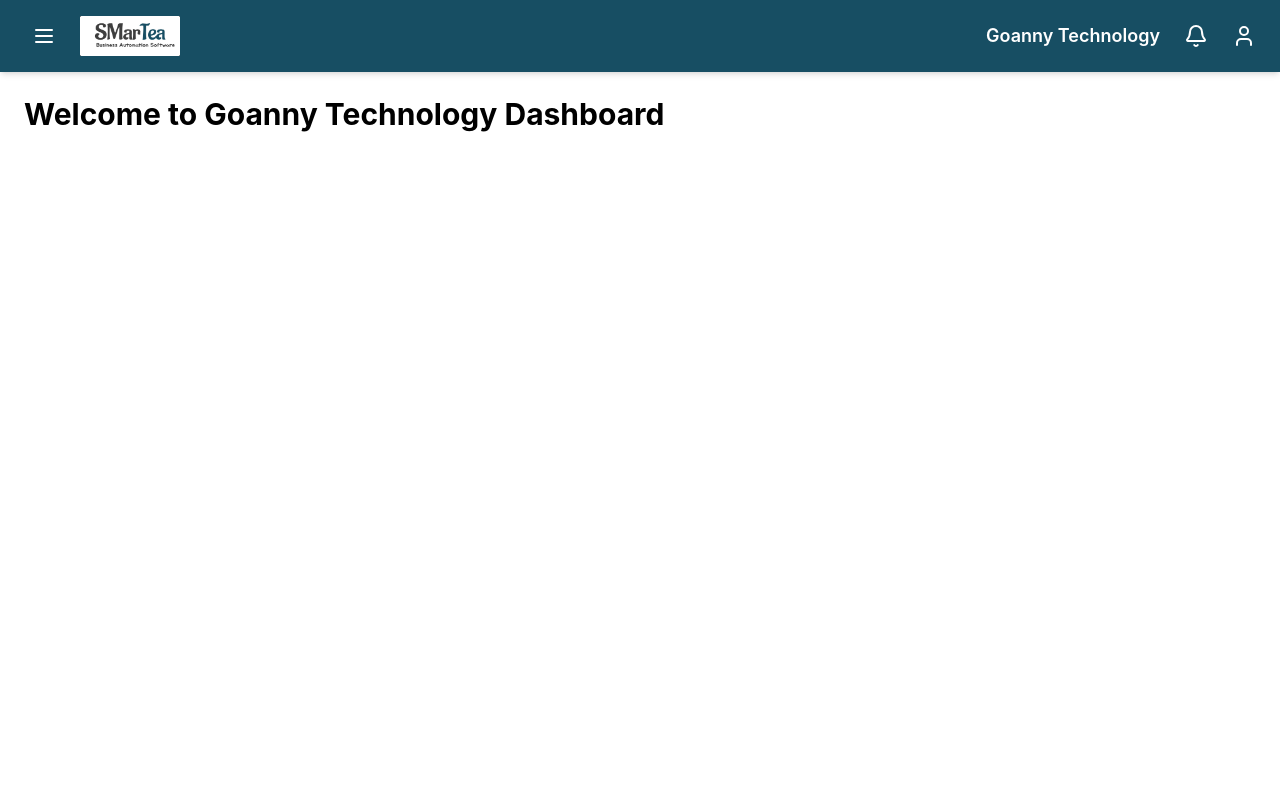
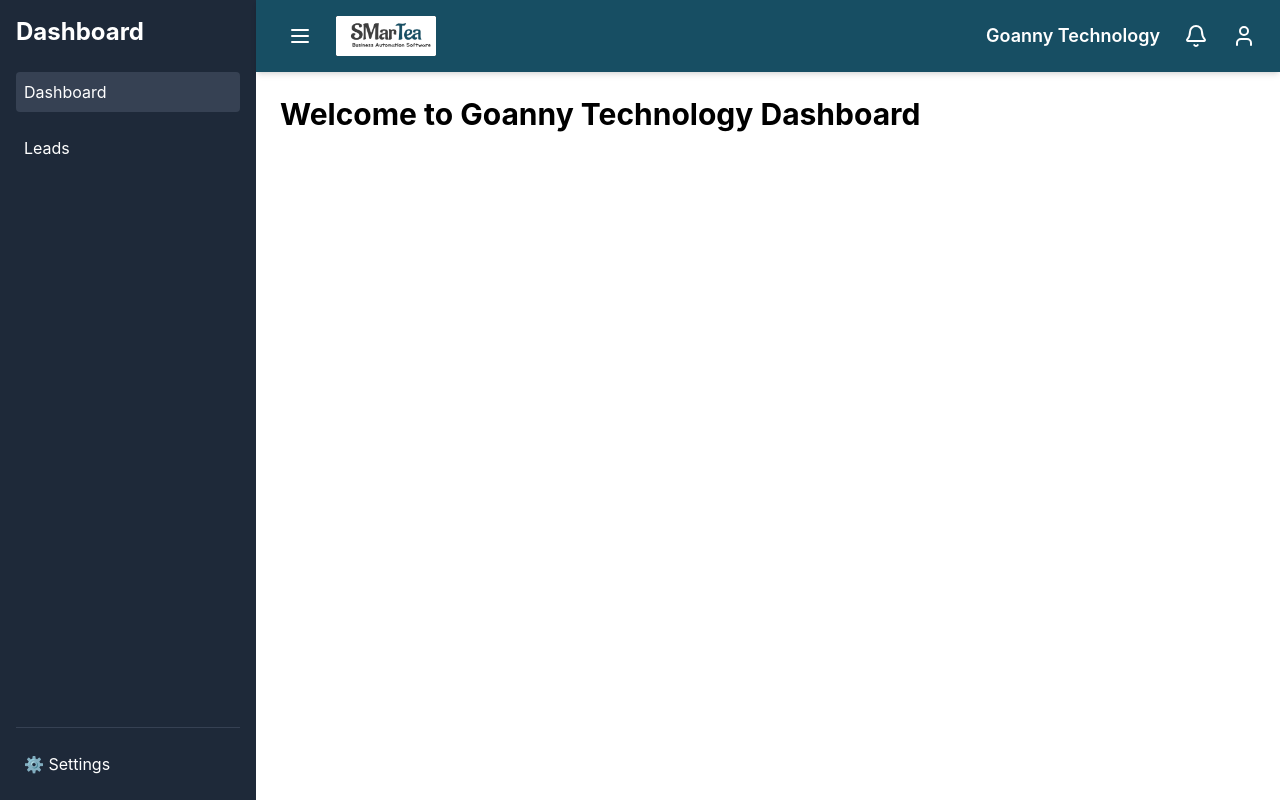
Before and after one commit to Hussain-2002/CRM-Module, a React (Create React App) app in the folder frontend/: page / in a window 1280 px wide. Built offline with nearby package versions, Linux system fonts and the light colour scheme; no server answers.

Commit message:
first commit

```diff
--- a/frontend/src/App.js
+++ b/frontend/src/App.js
@@ -1,25 +1,14 @@
 import React from 'react';
 import { BrowserRouter as Router, Route, Routes } from 'react-router-dom';
 import Dashboard from './pages/Dashboard';
-import LeadPage from './pages/LeadPage';
-import LeadDetailsPage from './pages/LeadDetailsPage';
-import AddLeadForm from './Components/AddLeadForm'; // Import AddLeadForm as a page
+// You no longer need to route to LeadPage, AddLeadForm, or Settings directly
 
 function App() {
   return (
     <Router>
       <Routes>
-        {/* Home route for the dashboard */}
+        {/* All internal navigation (leads, settings, etc.) is handled inside Dashboard */}
         <Route path="/" element={<Dashboard />} />
-
-        {/* Route for Leads list */}
-        <Route path="/leads" element={<LeadPage />} />
-
-        {/* Route for Lead Details */}
-        <Route path="/leads/:leadId" element={<LeadDetailsPage />} />
-
-        {/* New Route: Add Lead Form Page (same layout retained) */}
-        <Route path="/leads/add" element={<AddLeadForm />} />
       </Routes>
     </Router>
   );
--- /dev/null
+++ b/frontend/src/Components/MainLayout.jsx
@@ -0,0 +1,56 @@
+import { useState } from 'react';
+import Header from './Header';
+import Settings from '../pages/Settings'; // ✅ Import Settings
+
+const MainLayout = ({ children, activePage, onNavigate }) => {
+  const [sidebarOpen, setSidebarOpen] = useState(true);
+
+  const handleNavigate = (page) => {
+    onNavigate(page);
+    setSidebarOpen(false); // ✅ Automatically close sidebar on navigation
+  };
+
+  return (
+    <div className="flex bg-white text-black dark:bg-gray-900 dark:text-white min-h-screen">
+      {sidebarOpen && (
+        <aside className="w-64 bg-gray-800 text-white min-h-screen p-4 flex flex-col justify-between">
+          <div>
+            <h2 className="text-2xl font-bold mb-6">Dashboard</h2>
+            <nav className="flex flex-col space-y-4">
+              <button
+                className={`hover:bg-gray-700 p-2 rounded text-left ${activePage === 'dashboard' ? 'bg-gray-700' : ''}`}
+                onClick={() => handleNavigate('dashboard')}
+              >
+                Dashboard
+              </button>
+              <button
+                className={`hover:bg-gray-700 p-2 rounded text-left ${activePage === 'leads' ? 'bg-gray-700' : ''}`}
+                onClick={() => handleNavigate('leads')}
+              >
+                Leads
+              </button>
+            </nav>
+          </div>
+
+          <div className="pt-4 border-t border-gray-700">
+            <button
+              className={`hover:bg-gray-700 p-2 rounded text-left w-full ${activePage === 'settings' ? 'bg-gray-700' : ''}`}
+              onClick={() => handleNavigate('settings')}
+            >
+              ⚙️ Settings
+            </button>
+          </div>
+        </aside>
+      )}
+
+      <div className="flex-1">
+        <Header onMenuClick={() => setSidebarOpen(!sidebarOpen)} />
+        <main className="p-6 overflow-auto">
+          {activePage === 'settings' ? <Settings /> : children}
+        </main>
+      </div>
+    </div>
+  );
+};
+
+export default MainLayout;
--- a/frontend/src/pages/Dashboard.jsx
+++ b/frontend/src/pages/Dashboard.jsx
@@ -1,26 +1,16 @@
 import { useState, useEffect } from 'react';
 import axios from 'axios';
-import Header from '../Components/Header';
 import AddLeadForm from '../Components/AddLeadForm';
 import LeadsPage from './LeadPage';
+import MainLayout from '../Components/MainLayout';
 
 const BASE_URL = 'http://localhost:5000/api/leads';
 
 const Dashboard = () => {
-  const [sidebarOpen, setSidebarOpen] = useState(false);
   const [activePage, setActivePage] = useState('dashboard');
   const [leads, setLeads] = useState([]);
   const [isFormOpen, setIsFormOpen] = useState(false);
   const [leadToEdit, setLeadToEdit] = useState(null);
-
-  const toggleSidebar = () => setSidebarOpen(prev => !prev);
-
-  const handleNavigation = (page) => {
-    setActivePage(page);
-    setIsFormOpen(false);
-    setLeadToEdit(null);
-    setSidebarOpen(false);
-  };
 
   const fetchLeads = async () => {
     try {
@@ -81,38 +71,18 @@
   };
 
   return (
-    <div className="flex">
-      {sidebarOpen && (
-        <aside className="w-64 bg-gray-800 text-white min-h-screen p-4">
-          <h2 className="text-2xl font-bold mb-6">Dashboard</h2>
-          <nav className="flex flex-col space-y-4">
-            <button className="hover:bg-gray-700 p-2 rounded" onClick={() => handleNavigation('dashboard')}>
-              Dashboard
-            </button>
-            <button className="hover:bg-gray-700 p-2 rounded" onClick={() => handleNavigation('leads')}>
-              Leads
-            </button>
-          </nav>
-        </aside>
-      )}
-
-      <div className="flex-1">
-        <Header onMenuClick={toggleSidebar} />
-        <main className="p-6 overflow-auto">
+    <MainLayout activePage={activePage} onNavigate={setActivePage}>
       {activePage === 'dashboard' && (
         <h1 className="text-3xl font-bold">Welcome to Goanny Technology Dashboard</h1>
       )}
 
       {activePage === 'leads' && !isFormOpen && (
-        <>
-            {/* ✅ Allow LeadsPage to update leads after CSV import */}
         <LeadsPage
           leads={leads}
           setLeads={setLeads}
           onDeleteLead={handleDeleteLead}
           onOpenForm={handleOpenForm}
         />
-        </>
       )}
 
       {activePage === 'leads' && isFormOpen && (
@@ -122,9 +92,7 @@
           closeForm={handleCloseForm}
         />
       )}
-        </main>
-      </div>
-    </div>
+    </MainLayout>
   );
 };
 
--- /dev/null
+++ b/frontend/src/pages/Settings.jsx
@@ -0,0 +1,10 @@
+const Settings = () => {
+    return (
+      <div className="p-6">
+        <h1 className="text-2xl font-semibold mb-4">Settings</h1>
+        <p>This is the settings module where you can configure user preferences, notification settings, etc.</p>
+      </div>
+    );
+  };
+
+  export default Settings;
```
Lines whose indentation alone changed are shown as unchanged.
